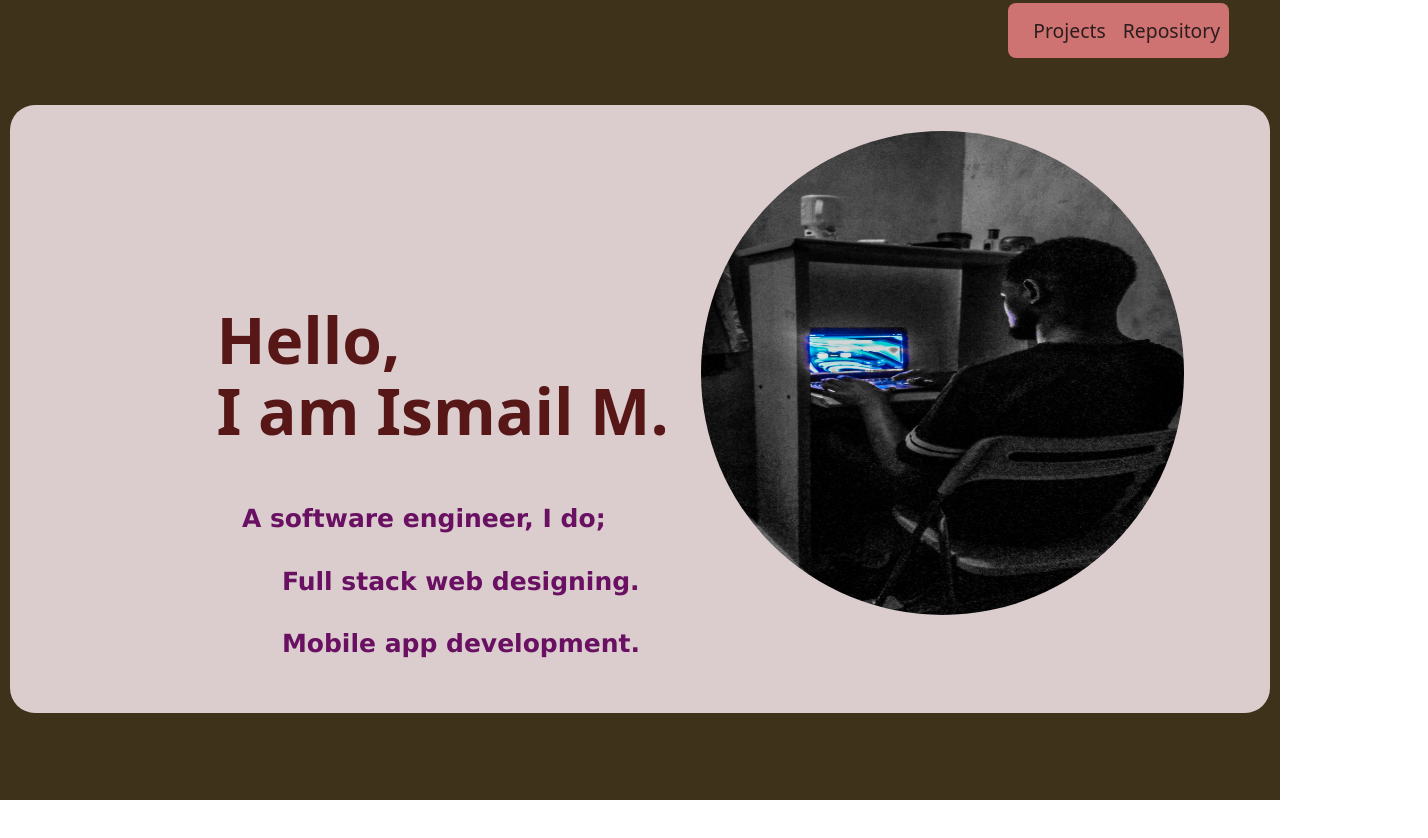
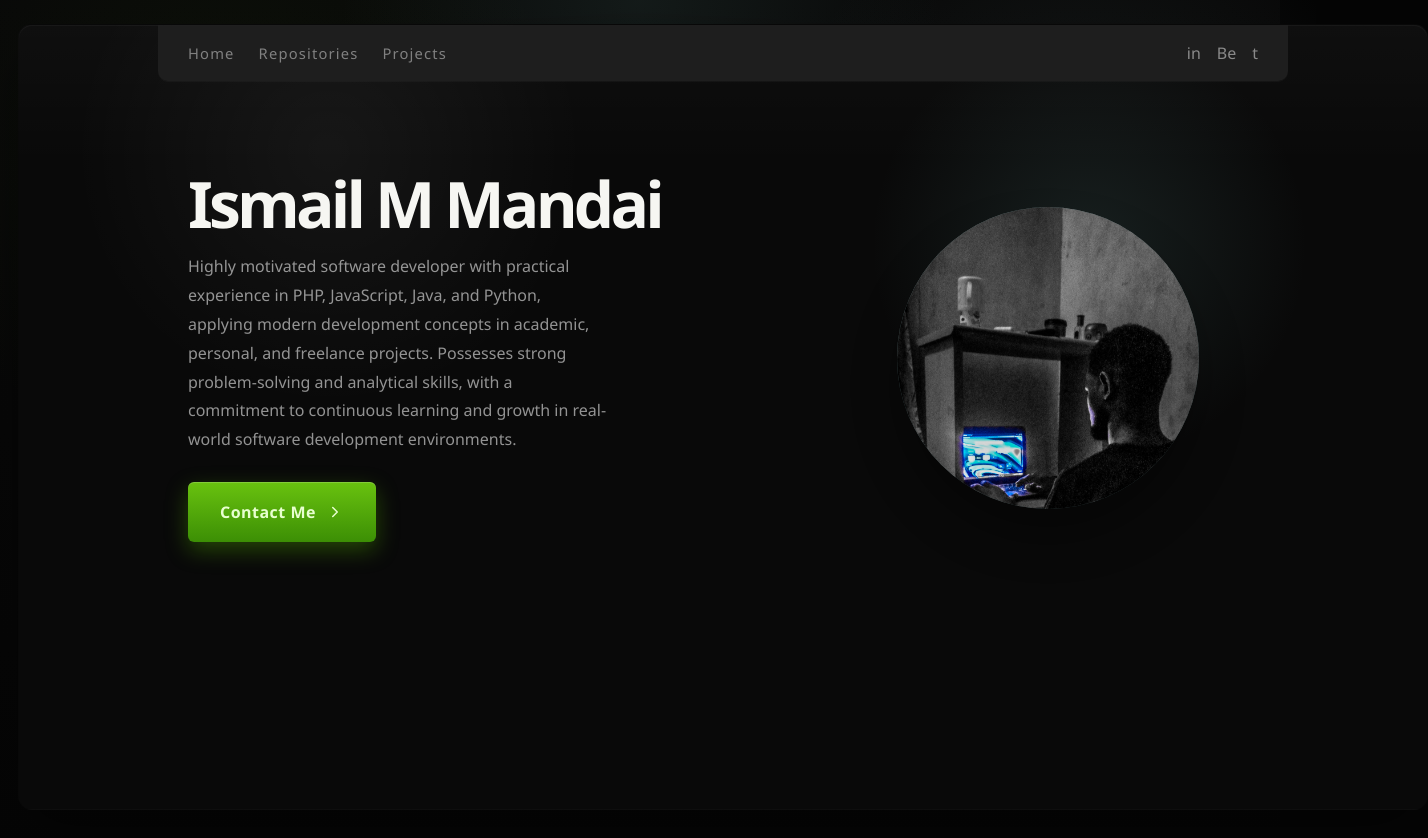
Before and after one commit to IsmaCoder024/Portifolio, a React (Vite) app: page / in a window 1280 px wide. Shown: the top 838 px of the page, 1428 px wide, since content can reach past the window. Before the commit the page ends 800 px from the top, so only its background shows below. Built offline with nearby package versions, Linux system fonts and the light colour scheme.

Commit message:
another portifolio commmit

```diff
--- a/src/App.css
+++ b/src/App.css
@@ -1,6 +1,4 @@
 #root {
-  max-width: 1890px;
-  margin: auto;
-  padding: 0.2rem;
-  text-align: center;
+  width: 100%;
+  min-height: 100vh;
 }
--- a/src/App.jsx
+++ b/src/App.jsx
@@ -1,13 +1,8 @@
-import { useState } from "react";
-import reactLogo from "./assets/react.svg";
-import viteLogo from "/vite.svg";
 import Homepage from "./pages/Homepage";
 import "./App.css";
 import { BrowserRouter, Routes, Route } from "react-router-dom";
 
 function App() {
-  const [count, setCount] = useState(0);
-
   return (
     <BrowserRouter>
       <Routes>
--- a/src/index.css
+++ b/src/index.css
@@ -1,12 +1,9 @@
 :root {
-  font-family: system-ui, Avenir, Helvetica, Arial, sans-serif;
+  font-family: "Segoe UI", Tahoma, Geneva, Verdana, sans-serif;
   line-height: 1.5;
   font-weight: 400;
-
-  color-scheme: light dark;
-  color: rgba(255, 255, 255, 0.87);
-  /* background-color: #242424; */
-  background-color: #e6e1e1;
+  color: #f6f6f2;
+  background-color: #050505;
 
   font-synthesis: none;
   text-rendering: optimizeLegibility;
@@ -15,23 +12,23 @@
 }
 
 a {
-  font-weight: 500;
-  color: #646cff;
-  text-decoration: inherit;
+  color: inherit;
+  text-decoration: none;
 }
 a:hover {
-  color: #535bf2;
+  color: inherit;
 }
 
 body {
   margin: 0;
   min-width: 320px;
   min-height: 100vh;
+  background: #050505;
+  color: #f6f6f2;
 }
 
 h1 {
-  font-size: 3.2em;
-  line-height: 1.1;
+  margin: 0;
 }
 
 button {
@@ -46,22 +43,9 @@ button {
   transition: border-color 0.25s;
 }
 button:hover {
-  border-color: #646cff;
+  border-color: transparent;
 }
 button:focus,
 button:focus-visible {
   outline: 4px auto -webkit-focus-ring-color;
 }
-
-@media (prefers-color-scheme: light) {
-  :root {
-    color: #213547;
-    background-color: #ffffff;
-  }
-  a:hover {
-    color: #747bff;
-  }
-  button {
-    background-color: #f9f9f9;
-  }
-}
--- a/src/layouts/MainLayout.jsx
+++ b/src/layouts/MainLayout.jsx
@@ -7,3 +7,5 @@ function MainLayout() {
     </>
   );
 }
+
+export default MainLayout;
--- a/src/pages/Homepage.css
+++ b/src/pages/Homepage.css
@@ -1,91 +1,292 @@
-
-
-body{
-    background: rgb(62, 50, 27);
+:root {
+  --page-bg: #050505;
+  --panel-bg: #090909;
+  --panel-border: rgba(255, 255, 255, 0.08);
+  --panel-border-soft: rgba(255, 255, 255, 0.05);
+  --text-main: #f6f6f2;
+  --text-muted: rgba(255, 255, 255, 0.56);
+  --text-soft: rgba(255, 255, 255, 0.72);
+  --accent: #63b80f;
+  --accent-deep: #3c8f05;
 }
 
-.main{
-    background: rgb(219, 205, 205);
-    /* border: 4px solid rgb(212, 196, 196); */
-    border-radius: 25px;
-    padding: 2% 2%;
-    width: 95%;
-    margin-top: 8%;
-    display: grid;
-    grid-template-columns: repeat(auto-fit, minmax(50%, 1fr));
-    /* justify-content: center; */
-    justify-self: center;
-    align-items: center;
+body {
+  margin: 0;
+  background:
+    radial-gradient(circle at 50% 0%, rgba(72, 109, 102, 0.18), transparent 28%),
+    linear-gradient(180deg, #090909 0%, #050505 100%);
 }
 
-.hello-div{
-    position: relative;
-    width: fit-content;
-    margin-top: 0px;
-    /* background: rgb(41, 58, 15); */
-    padding: 0px 0px;
-     left: 30%;
+.landing-page {
+  width: 100%;
+  min-height: 100vh;
+  padding: 24px 18px 34px;
+  background:
+    radial-gradient(circle at 18% 18%, rgba(99, 184, 15, 0.05), transparent 26%),
+    radial-gradient(circle at 82% 22%, rgba(111, 145, 143, 0.12), transparent 24%);
 }
 
-.hello-div h1{
-    color: rgb(88, 23, 23);
-    font-size: 400%;
-    text-align: left;
-    justify-self: center;
+.hero-shell {
+  width: min(100%, 1700px);
+  margin: 0 auto;
+  min-height: calc(100vh - 58px);
+  background:
+    linear-gradient(180deg, rgba(255, 255, 255, 0.025), transparent 18%),
+    var(--panel-bg);
+  border: 1px solid rgba(0, 0, 0, 0.08);
+  border-radius: 14px;
+  box-shadow:
+    0 24px 60px rgba(0, 0, 0, 0.34),
+    inset 0 1px 0 rgba(255, 255, 255, 0.04);
+  color: var(--text-main);
+  padding: 0 64px 42px;
+  overflow: hidden;
+  position: relative;
 }
 
-.pic-div{
-     width: 100%;
-    /* background: rgb(32, 45, 13); */
+.hero-shell::before {
+  content: "";
+  position: absolute;
+  inset: 0;
+  background:
+    radial-gradient(circle at 76% 28%, rgba(92, 136, 133, 0.18), transparent 18%),
+    radial-gradient(circle at 22% 16%, rgba(255, 255, 255, 0.05), transparent 20%);
+  pointer-events: none;
 }
 
-.pic-div img{
-    aspect-ratio: 1/1;
-    width: 80%;
-    border-radius: 50%;
+.hero-topbar {
+  position: relative;
+  z-index: 1;
+  width: min(100%, 1070px);
+  margin: 0 auto;
+  background: rgba(31, 31, 31, 0.98);
+  border-radius: 0 0 10px 10px;
+  padding: 16px 30px;
+  display: flex;
+  align-items: center;
+  justify-content: space-between;
+  gap: 24px;
+  box-shadow: 0 1px 0 rgba(255, 255, 255, 0.03);
 }
 
-.desc-div{
-     width: 100%;
-    /* background: rgb(21, 26, 167); */
-    position: static;
-    margin-top: -24%;
+.hero-nav {
+  display: flex;
+  flex-wrap: wrap;
+  justify-content: center;
+  gap: 24px;
 }
 
-.desc-div p{
-    color: rgb(105, 16, 99);
-    font-weight: 700;
-    justify-self: right;
-    text-align: left;
-    font-size: 25px;
-    font-family: Verdana, Geneva, Tahoma, sans-serif;
+.hero-nav a {
+  color: rgba(255, 255, 255, 0.44);
+  text-decoration: none;
+  font-size: 0.92rem;
+  letter-spacing: 0.08em;
+  text-transform: capitalize;
 }
 
-.desc-div p ul{
-    font-family: Verdana, Geneva, Tahoma, sans-serif;
+.hero-nav a:hover {
+  color: rgba(255, 255, 255, 0.8);
 }
 
-@media (max-width: 768px) {
-
-.main{
-    flex-direction: column;
-    grid-template-columns: 1fr;
-        /* margin: 50px auto;  */
-        width: 90%;
+.hero-socials {
+  display: flex;
+  align-items: center;
+  gap: 16px;
 }
 
-.hello-div{
-    margin-top: 0px;
-    left: 0;
+.hero-socials a {
+  color: rgba(255, 255, 255, 0.48);
+  display: inline-flex;
+  align-items: center;
+  justify-content: center;
 }
 
-.desc-div{
-    align-content: center;
-    margin-top: 0px;
-  left: 0;
-}
-.desc-div p{
-  justify-self: center;
+.hero-socials a:hover {
+  color: rgba(255, 255, 255, 0.85);
 }
 
+.hero-content {
+  position: relative;
+  z-index: 1;
+  display: grid;
+  grid-template-columns: minmax(0, 1fr) minmax(320px, 420px);
+  align-items: center;
+  gap: 42px;
+  width: min(100%, 1070px);
+  margin: 0 auto;
+  padding: 92px 0 64px;
 }
+
+.hero-copy {
+  max-width: 520px;
+}
+
+.hero-copy h1 {
+  margin: 0;
+  color: var(--text-main);
+  font-size: clamp(3rem, 5vw, 4.9rem);
+  line-height: 0.96;
+  letter-spacing: -0.06em;
+  font-weight: 800;
+}
+
+.intro-text {
+  margin: 18px 0 0;
+  max-width: 420px;
+  color: var(--text-muted);
+  font-size: 1rem;
+  line-height: 1.8;
+}
+
+.cta-button {
+  margin-top: 28px;
+  display: inline-flex;
+  align-items: center;
+  gap: 10px;
+  padding: 18px 32px;
+  border-radius: 6px;
+  background: linear-gradient(180deg, #69c20f, var(--accent-deep));
+  color: #e8ffd0;
+  text-decoration: none;
+  font-weight: 700;
+  letter-spacing: 0.03em;
+  box-shadow:
+    0 8px 22px rgba(72, 147, 4, 0.45),
+    inset 0 1px 0 rgba(255, 255, 255, 0.18);
+  transition:
+    transform 160ms ease,
+    box-shadow 160ms ease,
+    filter 160ms ease;
+}
+
+.cta-button:hover {
+  transform: translateY(-1px);
+  filter: brightness(1.02);
+  box-shadow:
+    0 10px 26px rgba(72, 147, 4, 0.52),
+    inset 0 1px 0 rgba(255, 255, 255, 0.18);
+}
+
+.hero-portrait {
+  display: flex;
+  justify-content: center;
+}
+
+.portrait-ring {
+  width: min(100%, 302px);
+  aspect-ratio: 1;
+  border-radius: 50%;
+  overflow: hidden;
+  background: radial-gradient(circle at 40% 30%, #6d8a8d, #243637 72%);
+  box-shadow:
+    0 28px 44px rgba(0, 0, 0, 0.34),
+    inset 0 0 0 1px rgba(255, 255, 255, 0.06);
+}
+
+.portrait-ring img {
+  width: 100%;
+  height: 100%;
+  object-fit: cover;
+  object-position: center top;
+  transform: scale(1.02);
+}
+
+.hero-footer {
+  position: relative;
+  z-index: 1;
+  width: min(100%, 1070px);
+  margin: 0 auto;
+  padding-top: 10px;
+}
+
+.footer-label {
+  display: inline-block;
+  margin-bottom: 14px;
+  color: rgba(255, 255, 255, 0.52);
+  font-size: 0.9rem;
+}
+
+.brand-grid {
+  display: grid;
+  grid-template-columns: repeat(5, minmax(0, 1fr));
+  gap: 18px;
+}
+
+.brand-card {
+  min-height: 54px;
+  border-radius: 4px;
+  border: 1px solid var(--panel-border);
+  color: rgba(255, 255, 255, 0.48);
+  display: flex;
+  align-items: center;
+  justify-content: center;
+  gap: 8px;
+  font-weight: 700;
+  letter-spacing: -0.02em;
+  font-size: 0.94rem;
+  background: rgba(255, 255, 255, 0.01);
+}
+
+@media (max-width: 960px) {
+  .landing-page {
+    padding: 10px 6px 18px;
+  }
+
+  .hero-shell {
+    padding: 0 18px 24px;
+    min-height: calc(100vh - 40px);
+  }
+
+  .hero-topbar {
+    width: 100%;
+    padding: 14px 18px;
+    flex-direction: column;
+  }
+
+  .hero-content {
+    grid-template-columns: 1fr;
+    gap: 32px;
+    padding: 54px 0 42px;
+    text-align: center;
+  }
+
+  .hero-copy {
+    margin: 0 auto;
+  }
+
+  .intro-text {
+    margin-left: auto;
+    margin-right: auto;
+  }
+
+  .hero-portrait {
+    order: -1;
+  }
+
+  .brand-grid {
+    grid-template-columns: repeat(2, minmax(0, 1fr));
+  }
+}
+
+@media (max-width: 560px) {
+  .hero-nav {
+    gap: 12px 16px;
+  }
+
+  .hero-nav a {
+    font-size: 0.82rem;
+  }
+
+  .hero-copy h1 {
+    font-size: clamp(2.4rem, 13vw, 3.5rem);
+  }
+
+  .cta-button {
+    width: 100%;
+    justify-content: center;
+  }
+
+  .brand-grid {
+    grid-template-columns: 1fr;
+  }
+}
--- a/src/pages/Homepage.jsx
+++ b/src/pages/Homepage.jsx
@@ -1,38 +1,71 @@
 import "./Homepage.css";
 import myPic from "../images/PSX_20240716_200731.jpg";
-import Navigation from "../componets/Navigation";
+import { ChevronRight } from "lucide-react";
+
+const navItems = [
+  "Home",
+  "Repositories",
+  "Projects",
+];
+
+const brands = ["ClickUp", "Dropbox", "PAYCHEX", "elastic", "stripe"];
+
+const socialLinks = [
+  { label: "LinkedIn", short: "in", href: "https://www.linkedin.com" },
+  { label: "Behance", short: "Be", href: "https://www.behance.net" },
+  { label: "Twitter", short: "t", href: "https://twitter.com" },
+];
 
 function Homepage() {
-  const links = [
-    { label: "Projects", path: "" },
-    { label: "Repository", path: "" },
-  ];
+  return (
+    <main className="landing-page">
+      <section className="hero-shell" aria-label="Portfolio introduction">
+        <header className="hero-topbar">
+          <nav className="hero-nav" aria-label="Primary">
+            {navItems.map((item) => (
+              <a key={item} href="#welcome">
+                {item}
+              </a>
+            ))}
+          </nav>
 
-  return (
-    <>
-      <Navigation links={links} />
+          <div className="hero-socials" aria-label="Social links">
+            {socialLinks.map(({ label, short, href }) => (
+              <a key={label} href={href} aria-label={label}>
+                <span>{short}</span>
+              </a>
+            ))}
+          </div>
+        </header>
 
-      <div className="main">
-        <div className="hello-div">
-          <h1>
-            Hello,
-            <br />I am Ismail M.
-          </h1>
+        <div className="hero-content" id="welcome">
+          <div className="hero-copy">
+            <h1>Ismail M Mandai</h1>
+            <p className="intro-text">
+              Highly motivated  software developer with practical
+              experience in PHP, JavaScript, Java, and Python, applying modern
+              development concepts in academic, personal, and freelance
+              projects. Possesses strong problem-solving and analytical skills,
+              with a commitment to continuous learning and growth in real-world
+              software development environments.
+            </p>
+            <a className="cta-button" href="#contact">
+              Contact Me
+              {/* Let&apos;s get started */}
+              <ChevronRight size={18} />
+            </a>
+          </div>
+
+          <div className="hero-portrait">
+            <div className="portrait-ring" aria-hidden="true">
+              <img src={myPic} alt="Portrait of Ismail M." />
+            </div>
+          </div>
         </div>
 
-        <div className="pic-div">
-          <img src={myPic} />
-        </div>
 
-        <div className="desc-div">
-          <p>
-            A software engineer, I do;
-            <ul>Full stack web designing.</ul>
-            <ul>Mobile app development.</ul>
-          </p>
-        </div>
-      </div>
-    </>
+      </section>
+    </main>
   );
 }
 
```
Also changed, not shown: 1 other file (tests, documents, lock files or other folders).
